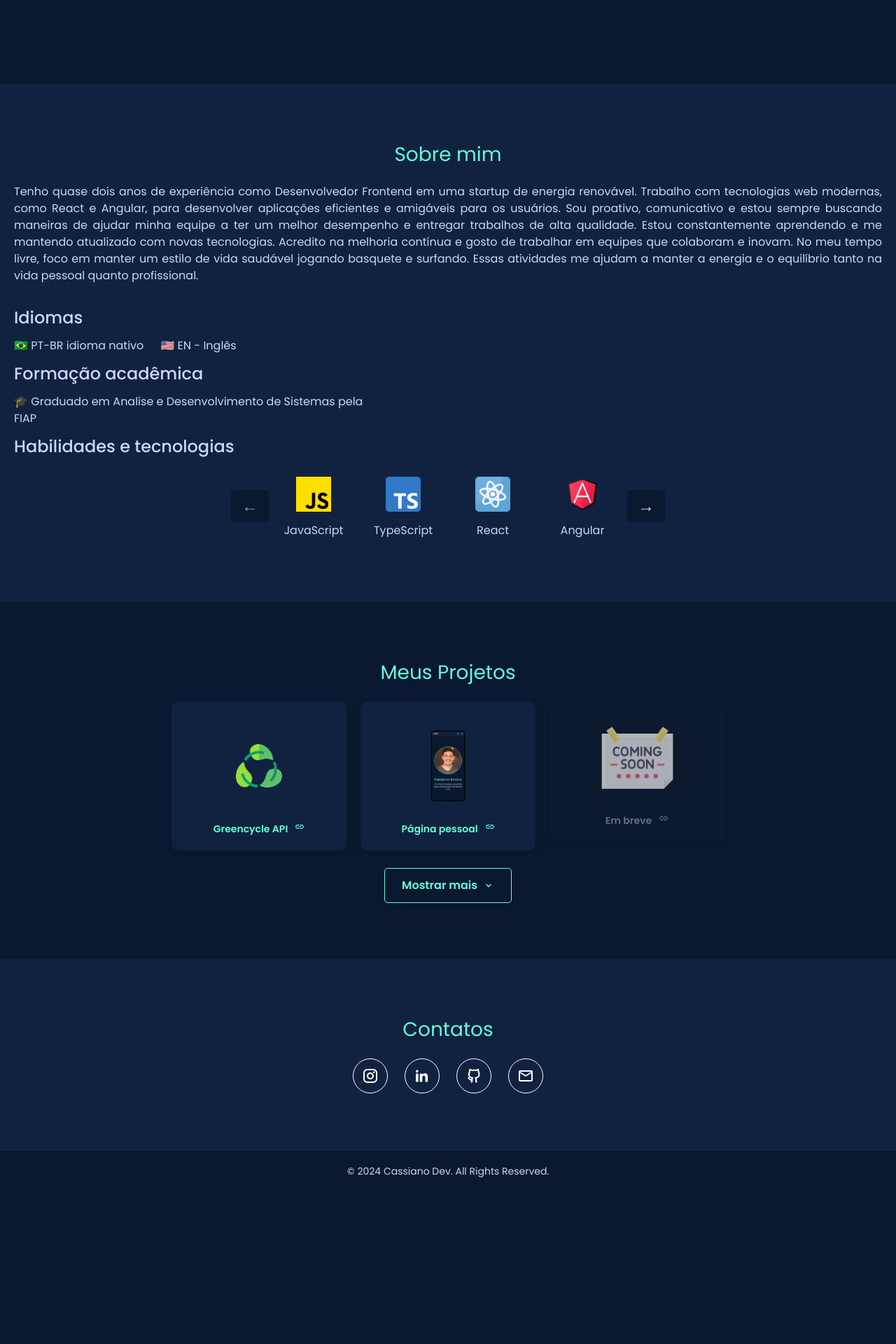
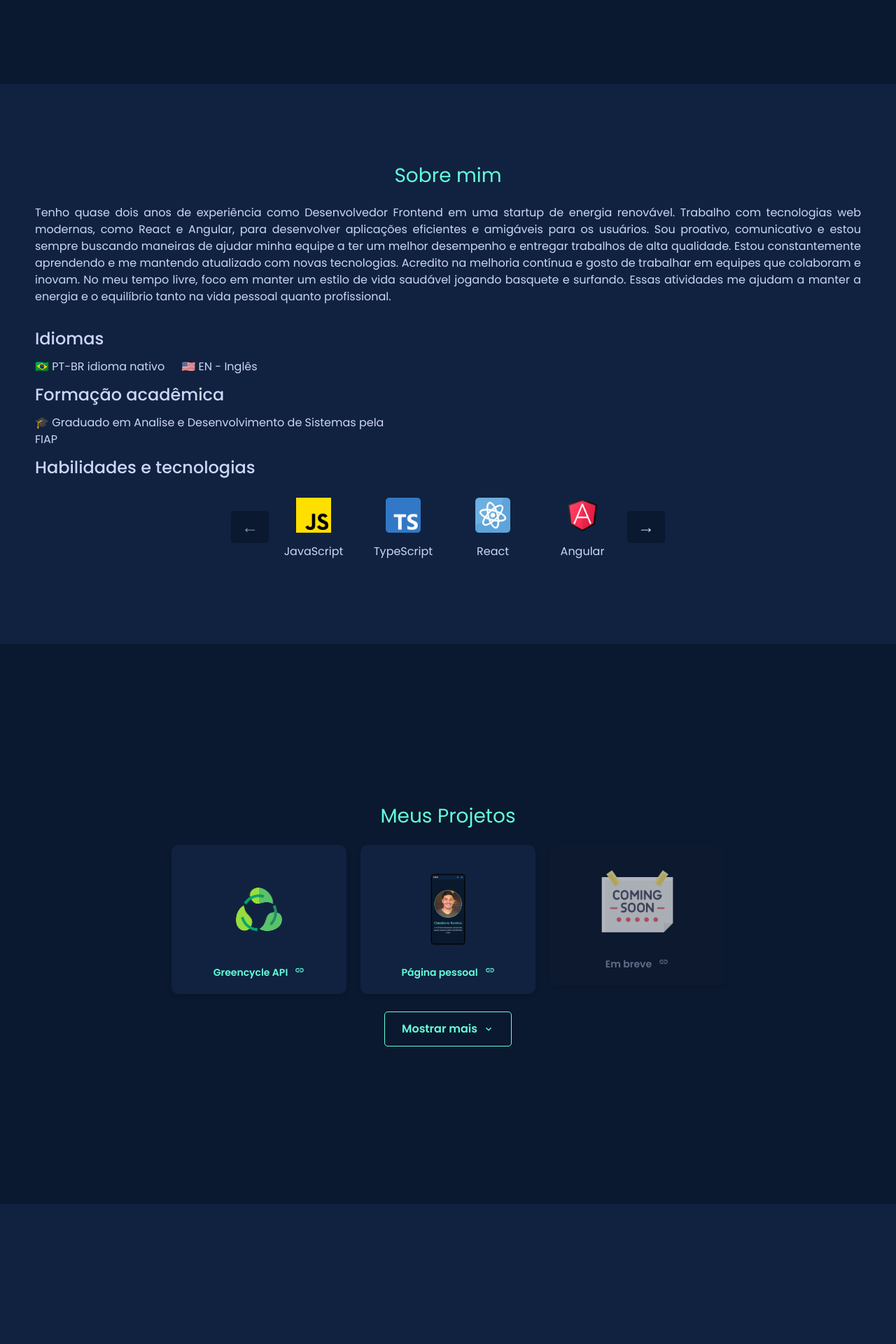
Before and after one commit to CassianoSantosTech/portfolioProject, a Next.js app: page / in a window 1280 px wide. Shown: the part 680-2600 px from the top of the page at 70% size. Before the commit the page ends 2384 px from the top, so only its background shows below. Built offline with nearby package versions, Linux system fonts and the light colour scheme.

Commit message:
refact: global align

```diff
--- a/src/app/components/about-section/about-section.css
+++ b/src/app/components/about-section/about-section.css
@@ -1,7 +1,11 @@
 .about-section {
-    padding: 80px 20px;
+  display: flex;
+  flex-direction: column;
+  justify-content: center;
+  padding: 80px 50px;
   text-align: center;
   background-color: #112240;
+  height: 100vh;
 }
 
 .about-section h2 {
--- a/src/app/components/contacts-section/contacts-section.css
+++ b/src/app/components/contacts-section/contacts-section.css
@@ -1,7 +1,11 @@
 .contacts-section {
+    display: flex;
+    flex-direction: column;
+    justify-content: center;
     padding: 80px 20px;
     text-align: center;
     background-color: #112240;
+    height: 90vh;
 }
 
 .contacts-section h2 {
--- a/src/app/components/header/header.css
+++ b/src/app/components/header/header.css
@@ -8,7 +8,7 @@
     display: flex;
     align-items: center;
     justify-content: space-between;
-    padding: 0 16px;
+    padding: 0 50px;
     gap: 16px;
 }
 
--- a/src/app/components/projects-section/projects-section.css
+++ b/src/app/components/projects-section/projects-section.css
@@ -1,7 +1,11 @@
 .projects-section {
+    display: flex;
+    flex-direction: column;
+    justify-content: center;
     padding: 80px 20px;
     text-align: center;
     background-color: #0a192f;
+    height: 100vh;
 }
 
 .projects-section h2 {
```
Lines whose indentation alone changed are shown as unchanged.
